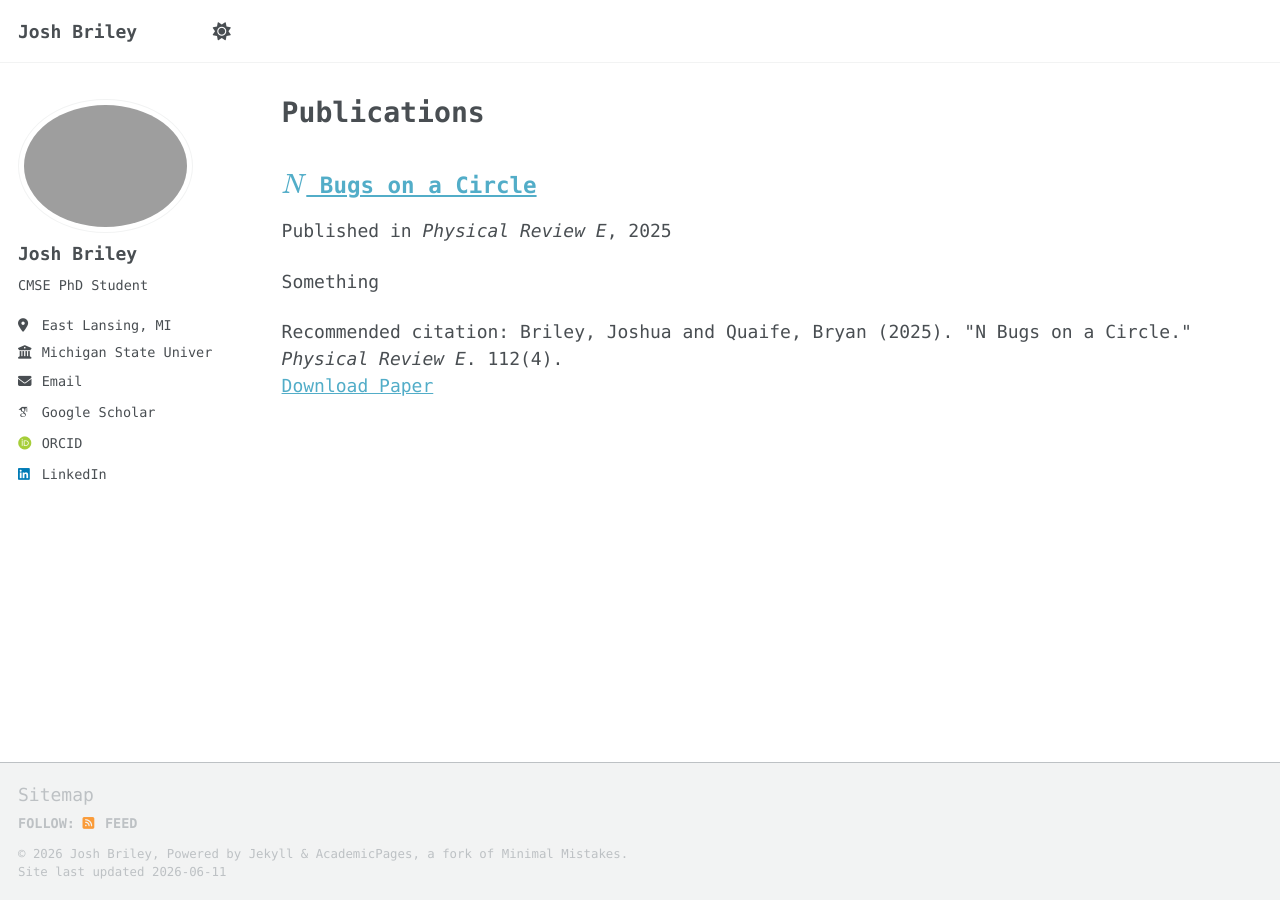
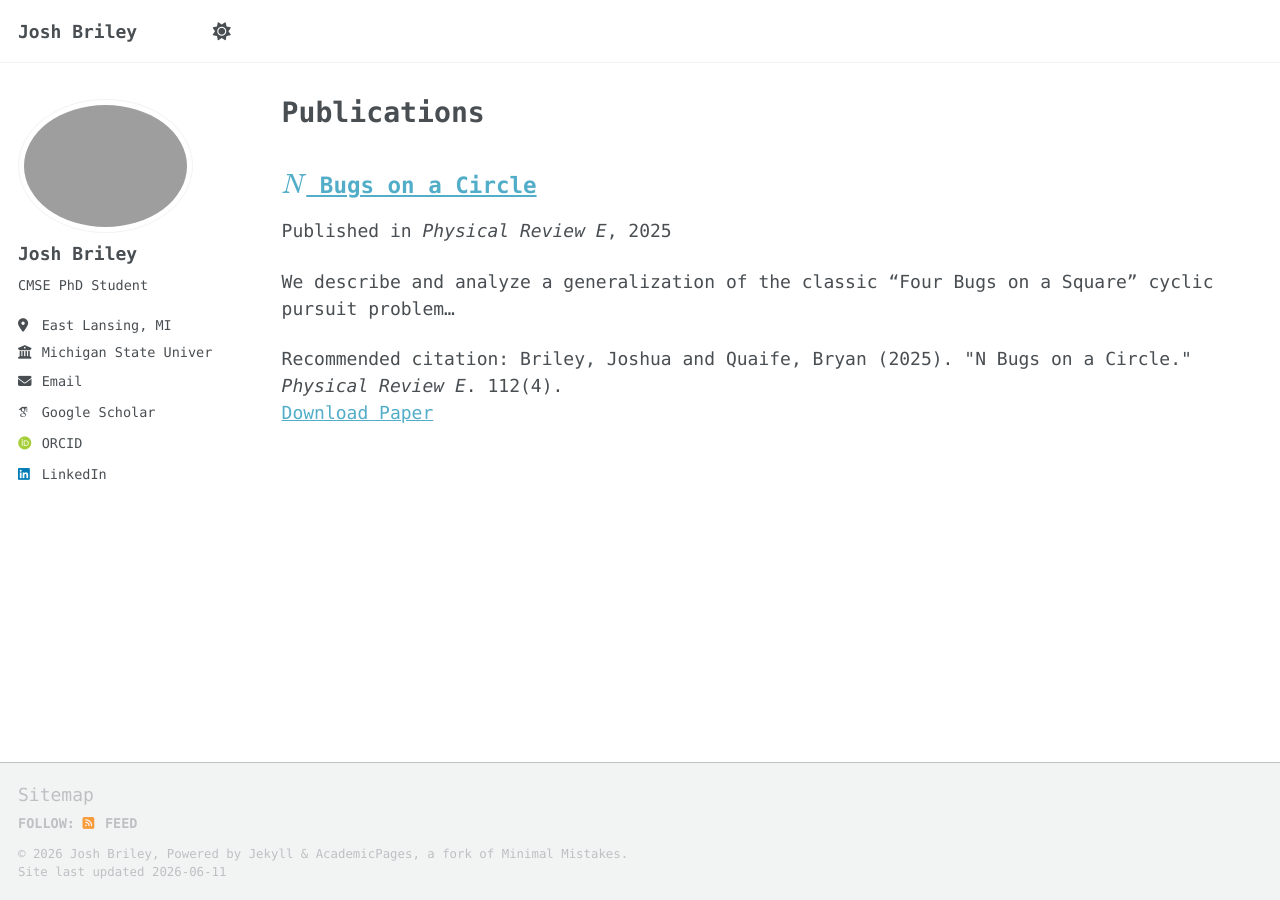
Before and after one commit to joshbriley/joshbriley.github.io, a Jekyll site: the page built from _pages/publications.html, in a window 1280 px wide. Built offline with Jekyll 4.4.1, drawn with Linux system fonts in a browser that asks for light colours; some web fonts are replaced; a script bundle is joined from its source files by our own code; library files that are not in the unit come from our copies.

Commit message:
Update excerpt for NBugsOnCircle publication

```diff
--- a/_publications/NBugsOnCircle.md
+++ b/_publications/NBugsOnCircle.md
@@ -2,7 +2,7 @@
 title: "$$N$$ Bugs on a Circle"
 collection: publications
 permalink: /publications/NBugsOnCircle
-excerpt: 'Something'
+excerpt: 'We describe and analyze a generalization of the classic “Four Bugs on a Square” cyclic pursuit problem...'
 date: 2025-10-30
 venue: 'Physical Review E'
 paperurl: 'https://journals.aps.org/pre/abstract/10.1103/kzrl-7bn8'
```
